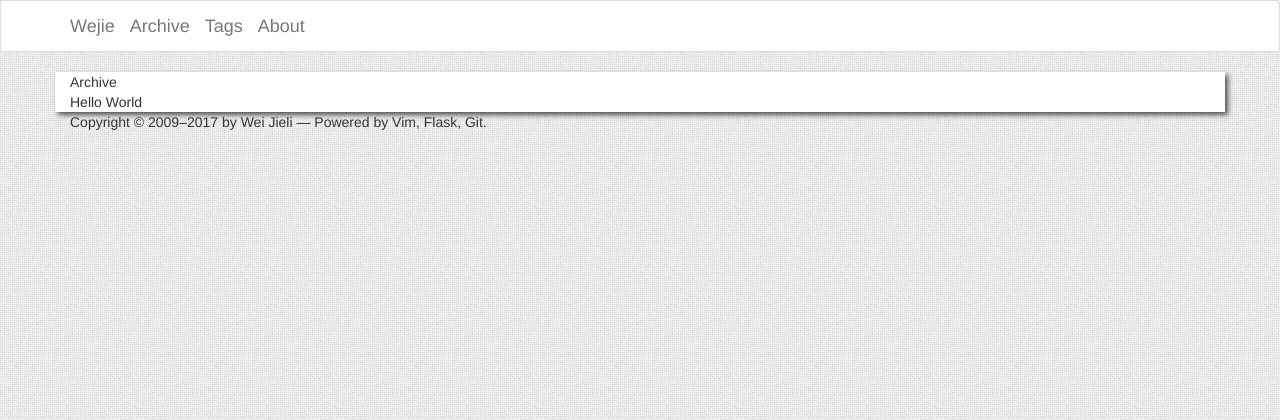
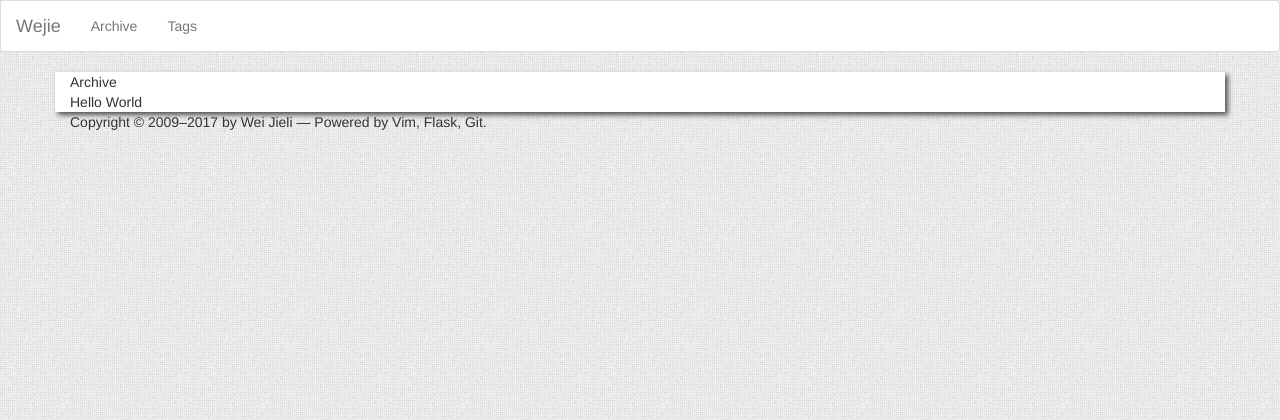
Before and after one commit to WeJie/flask-practice, a Flask app: page /archive/ in a window 1280 px wide. Shown: the top 420 px of the page. Run offline with Flask 2, Linux system fonts and the light colour scheme; some libraries are stand-ins or nearby versions.

Commit message:
Adjust for navbar

```diff
--- a/app/templates/_navbar.html
+++ b/app/templates/_navbar.html
@@ -1,26 +1,28 @@
 <nav class="navbar navbar-default">
-        <div class="container">
+  <div class="container-fluid">
     <div class="navbar-header">
-                <button type="button" class="navbar-toggle collapsed" data-toggle="collapse" data-target=".navbar-collapse">
+      <button type="button" class="navbar-toggle collapsed" data-toggle="collapse" data-target="#bs-example-navbar-collapse-1" aria-expanded="false">
         <span class="sr-only">Toggle navigation</span>
         <span class="icon-bar"></span>
         <span class="icon-bar"></span>
         <span class="icon-bar"></span>
       </button>
       <a class="navbar-brand" href="{{ url_for('main.index') }}">Wejie</a>
-                <a class="navbar-brand" href="{{ url_for('main.archive') }}">Archive</a>
-                <a class="navbar-brand" href="{{ url_for('main.tags') }}">Tags</a>
-                <a class="navbar-brand" href="{{ url_for('main.about') }}">About</a>
     </div>
-            <div class="navbar-collapse collapse">
+
+    <div class="collapse navbar-collapse" id="bs-example-navbar-collapse-1">
       <ul class="nav navbar-nav">
+        <li><a href="{{ url_for('main.archive') }}">Archive</a></li>
+        <li><a href="{{ url_for('main.tags') }}">Tags</a></li>
       </ul>
+
       <ul class="nav navbar-nav navbar-right">
         {% if current_user.is_authenticated %}
           <li><a href="{{ url_for('main.create_post') }}">New Post</a></li>
+          <li role="separator" class="divider"></li>
           <li><a href="{{ url_for('auth.logout') }}">Log Out</a></li>
         {% endif %}
       </ul>
-            </div>
-        </div>
+    </div><!-- /.navbar-collapse -->
+  </div><!-- /.container-fluid -->
 </nav>
```
Lines whose indentation alone changed are shown as unchanged.
